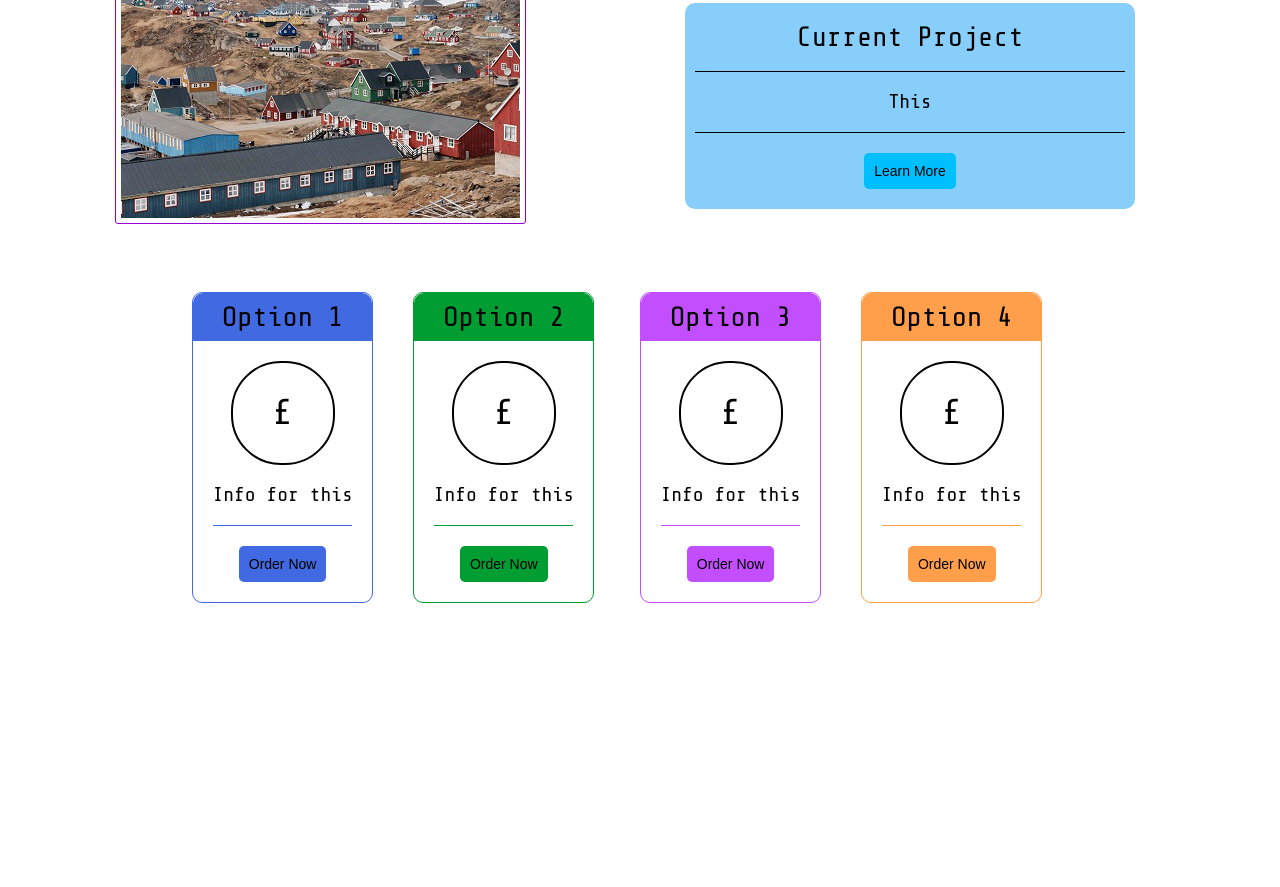
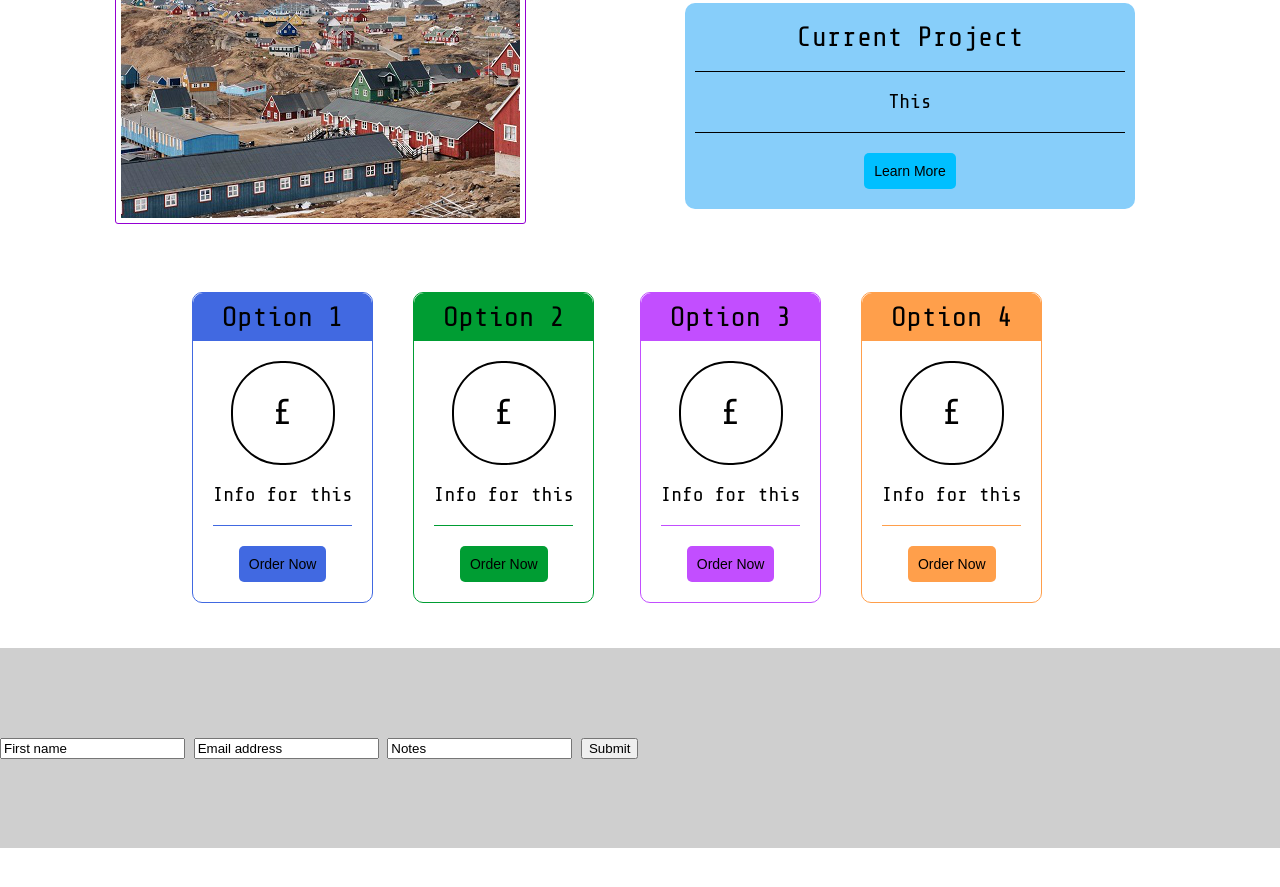
Before and after one commit to mordmaman/profile1, a plain HTML site: page index.html in a window 1280 px wide. Shown: the part 1545-2432 px from the top of the page. Before the commit the page ends 2193 px from the top, so only its background shows below. Drawn offline with nearby package versions, Linux system fonts and the light colour scheme.

Commit message:
adds form to html section4

```diff
--- a/index.html
+++ b/index.html
@@ -235,6 +235,15 @@
     </div>
     </section>
 
+    <section class="section4 group">
+        <form action="">
+            <input type="text" name="firstname" value="First name">
+            <input type="text" name="firstname" value="Email address ">
+            <input type="text" name="firstname" value="Notes">
+            <input type="submit">
+        </form>
+    </section>
+
 
     <script>
         $(function() {
--- a/styles.css
+++ b/styles.css
@@ -591,6 +591,21 @@ hr{
 
 /*
   ========================================
+  Section 4
+  ========================================
+*/
+
+.section4{
+  background-color: #CFCFCF;
+  width: 100%;
+  height: 200px;
+  margin-bottom: 45px;
+  line-height: 200px;
+}
+
+
+/*
+  ========================================
   Media queries
   ========================================
 */
```
